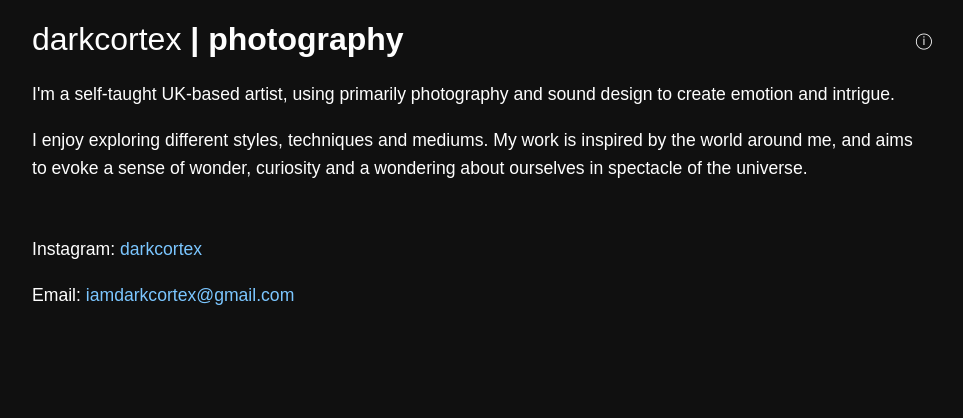
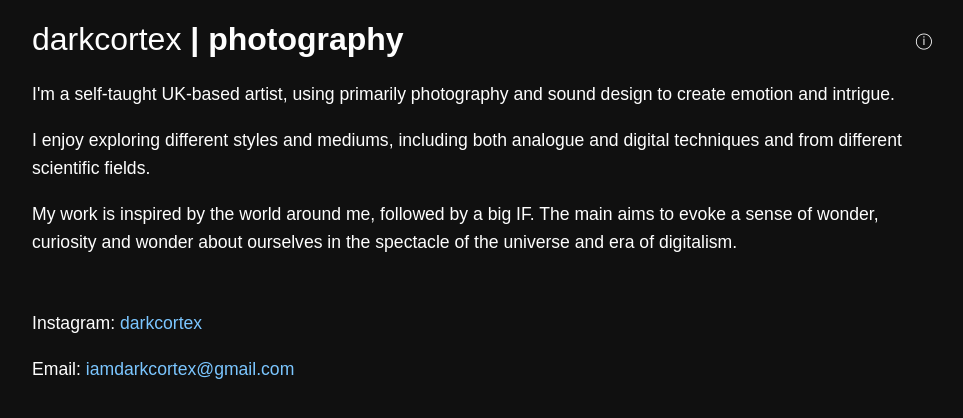
Before and after one commit to Pithikos/darkcortex, a Jekyll site: the page built from about.html, in a window 1280 px wide. Shown: the top 418 px of the page, without its empty margins (158-1121 px from the left). Built offline with Jekyll 4.4.1, drawn with Linux system fonts in a browser that asks for light colours; nearby versions of some CDN libraries; some web fonts are replaced.

Commit message:
Update about

```diff
--- a/about.html
+++ b/about.html
@@ -7,10 +7,14 @@ title:
 		<div class="editable">
 
 		<p>I'm a self-taught UK-based artist, using primarily photography and sound design to create emotion and intrigue.</p>
-		<p>I enjoy exploring different styles, techniques and mediums. My work is inspired by the world around me, and aims
-			to evoke a sense of wonder, curiosity and a wondering about ourselves in spectacle of the universe.</p>
+
+		<p>I enjoy exploring different styles and mediums, including both analogue and digital techniques and from different scientific fields.</p>
+
+		<p>My work is inspired by the world around me, followed by a big IF. The main aims
+			to evoke a sense of wonder, curiosity and wonder about ourselves in the spectacle of the universe and era of digitalism.</p>
 
 		<br/>
+
 		<p>Instagram: <a href="https://www.instagram.com/darkcortex/">darkcortex</a></p>
 		<p>Email: <a href="mailto:iamdarkcortex@gmail.com">iamdarkcortex@gmail.com</a></p>
 
```
